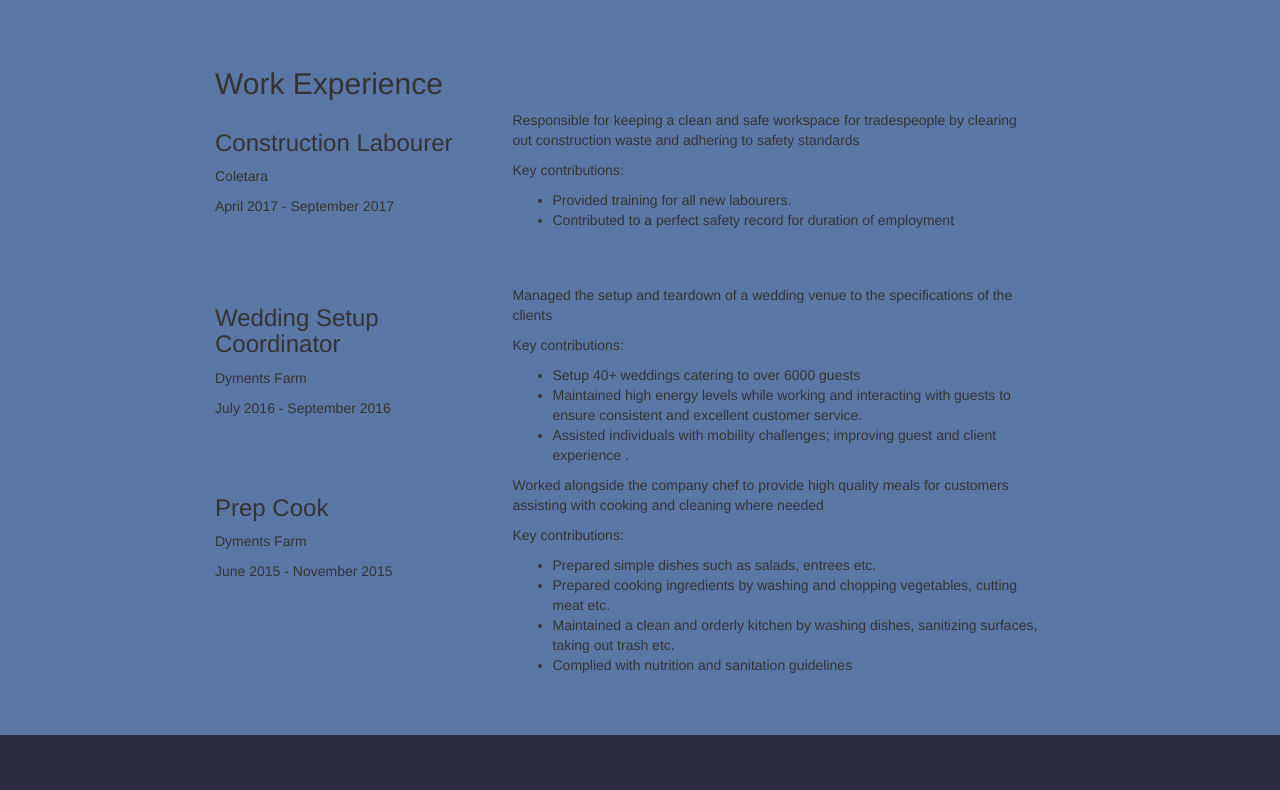
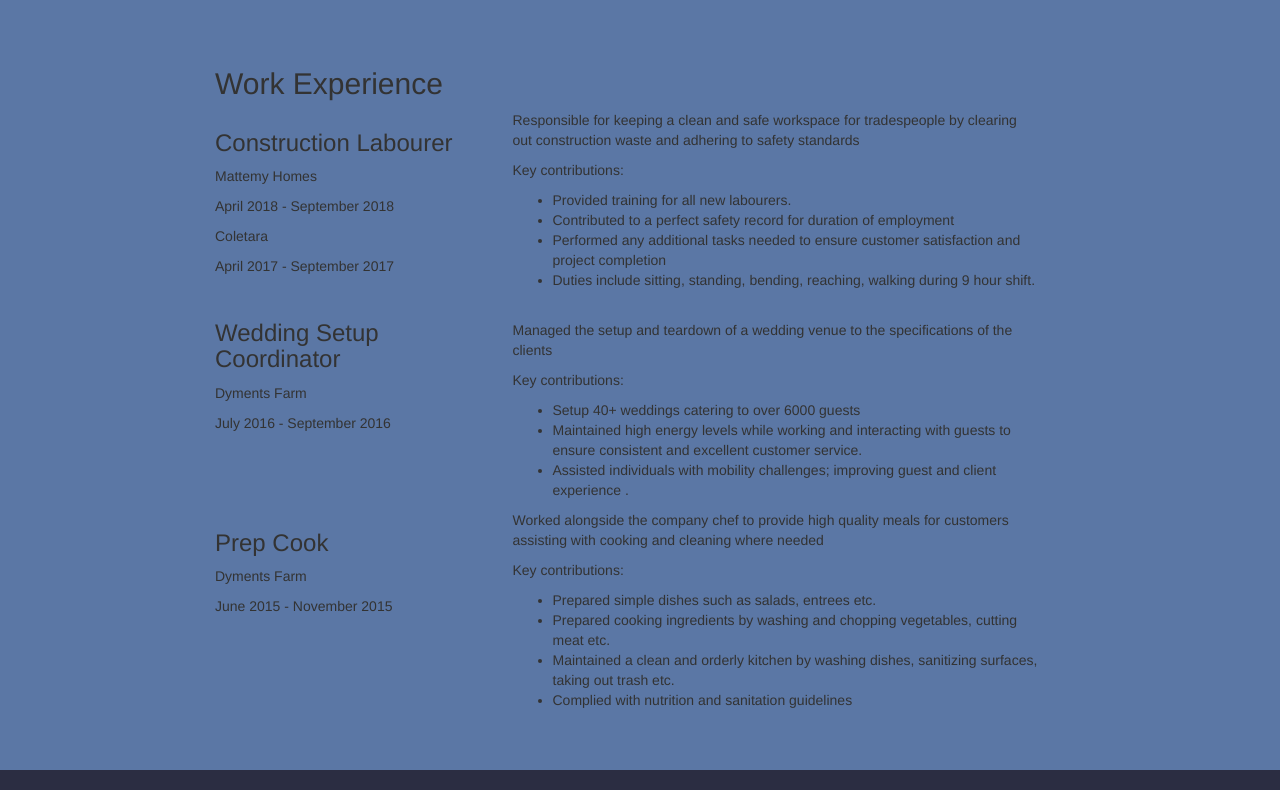
Before and after one commit to Colin-L/Resume-Website, a plain HTML site: page resume.html in a window 1280 px wide. Shown: the part 1033-1823 px from the top of the page. Drawn offline with nearby package versions, Linux system fonts and the light colour scheme.

Commit message:
Added 2018 work to resume

```diff
--- a/resume.html
+++ b/resume.html
@@ -130,6 +130,8 @@
         <!-- Job Details: copy this block to add more positions. -->
         <div class="column-narrow">
           <h3>Construction Labourer</h3>
+          <p>Mattemy Homes</p>
+          <p>April 2018 - September 2018</p>
           <p>Coletara</p>
           <p>April 2017 - September 2017</p>
         </div>
@@ -139,6 +141,8 @@
           <ul>
               <li>Provided training for all new labourers.</li>
               <li>Contributed to a perfect safety record for duration of employment</li>
+              <li>Performed any additional tasks needed to ensure customer satisfaction and project completion</li>
+              <li>Duties include sitting, standing, bending, reaching, walking during 9 hour shift.</li>
           </ul>
         </div>
 
@@ -150,6 +154,7 @@
         </div>
 
         <div class="column-wide">
+          <br>
           <p>Managed the setup and teardown of a wedding venue to the specifications of the clients</p>
           <p>Key contributions:</p>
           <ul>
```
